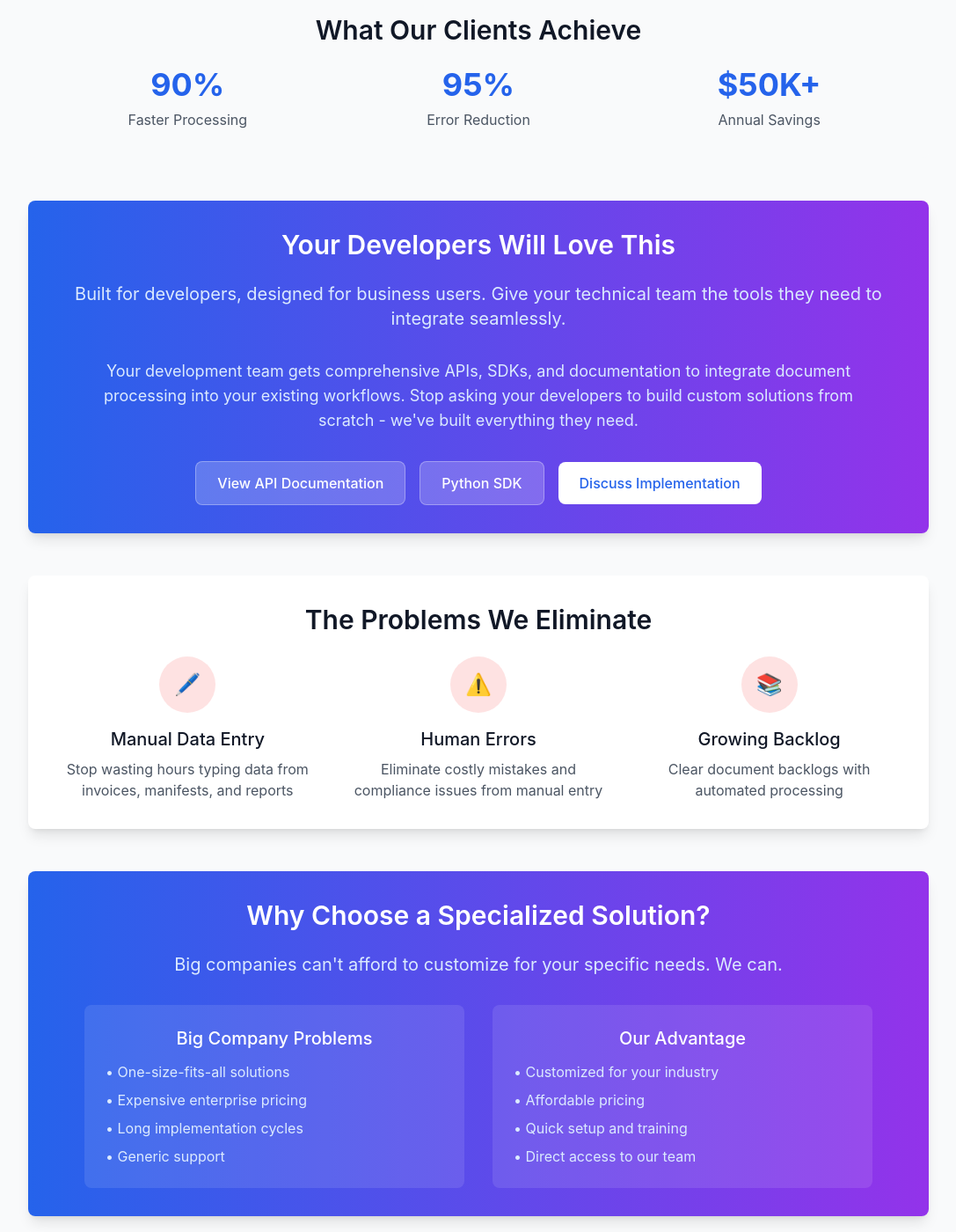
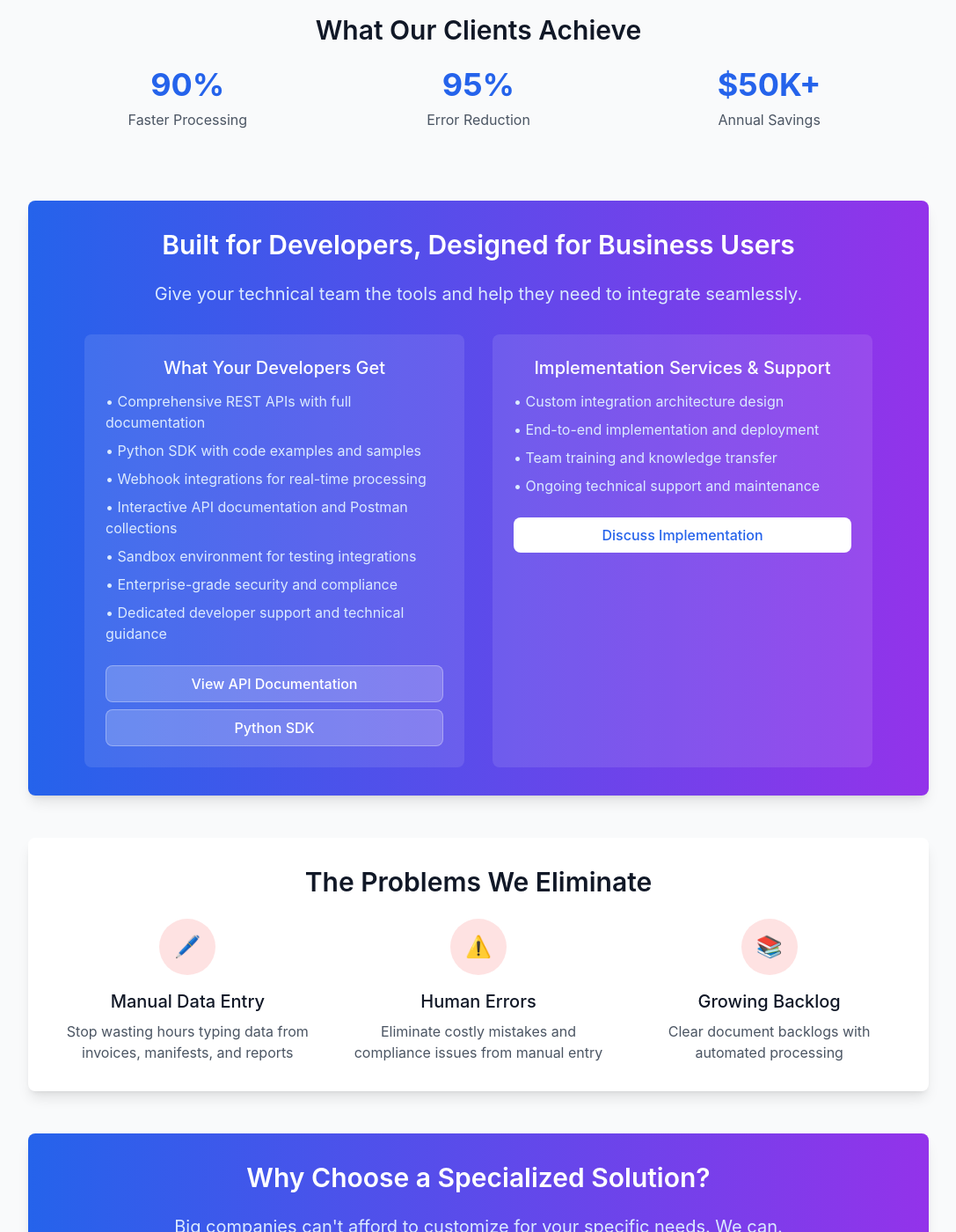
Before and after one commit to analytiq-hub/docrouter.github.io, a Jekyll site: the page built from index.md, in a window 1280 px wide and 1400 px high, scrolled down 854 px. Shown: the whole window at 88% size, without its empty margins (96-1183 px from the left). Built offline with Jekyll 4.4.1, drawn with Linux system fonts in a browser that asks for light colours; nearby versions of some CDN libraries; some of the changed text lies outside the part shown.

Commit message:
Revise technical section with two-box layout
- Split into 'What Your Developers Get' and 'Implementation Services & Support' boxes
- Match styling of 'Why Choose a Specialized Solution' section
- Left box: Lists technical resources (APIs, SDKs, documentation, etc.)
- Right box: Describes implementation services and support offerings
- Keep subhead 'Give your technical team the tools and help they need'
- Streamlined implementation services list per user edits

```diff
--- a/index.md
+++ b/index.md
@@ -57,27 +57,47 @@ title: "DocRouter - AI-Powered Document Processing"
     <!-- Technical Excellence Section -->
     <section class="bg-gradient-to-r from-blue-600 to-purple-600 rounded-lg shadow-lg p-8 mb-12">
         <div class="text-center">
-            <h2 class="text-3xl font-semibold text-white mb-6">Your Developers Will Love This</h2>
+            <h2 class="text-3xl font-semibold text-white mb-6">Built for Developers, Designed for Business Users</h2>
             <p class="text-xl text-blue-100 mb-8">
-                Built for developers, designed for business users. Give your technical team the tools they need to integrate seamlessly.
+                Give your technical team the tools and help they need to integrate seamlessly.
             </p>
-            <div class="max-w-4xl mx-auto">
-                <p class="text-lg text-blue-100 mb-8">
-                    Your development team gets comprehensive APIs, SDKs, and documentation to integrate document processing into your existing workflows. Stop asking your developers to build custom solutions from scratch - we've built everything they need.
-                </p>
-                <div class="flex flex-col sm:flex-row gap-4 justify-center items-center">
-                    <a href="{{ '/rest-api/' | relative_url }}"
-                       class="inline-block bg-white bg-opacity-20 hover:bg-opacity-30 text-white px-6 py-3 rounded-lg font-medium transition-all duration-200 border border-white border-opacity-30">
-                        View API Documentation
-                    </a>
-                    <a href="{{ '/python-sdk/' | relative_url }}"
-                       class="inline-block bg-white bg-opacity-20 hover:bg-opacity-30 text-white px-6 py-3 rounded-lg font-medium transition-all duration-200 border border-white border-opacity-30">
-                        Python SDK
-                    </a>
-                    <a href="javascript:void(0)" onclick="openCalendly()"
-                       class="inline-block bg-white text-blue-600 hover:bg-blue-50 px-6 py-3 rounded-lg font-medium transition-all duration-200">
-                        Discuss Implementation
-                    </a>
+            <div class="grid md:grid-cols-2 gap-8 max-w-4xl mx-auto">
+                <div class="bg-white bg-opacity-10 rounded-lg p-6">
+                    <h3 class="text-xl font-medium text-white mb-3">What Your Developers Get</h3>
+                    <ul class="text-blue-100 space-y-2 text-left">
+                        <li>• Comprehensive REST APIs with full documentation</li>
+                        <li>• Python SDK with code examples and samples</li>
+                        <li>• Webhook integrations for real-time processing</li>
+                        <li>• Interactive API documentation and Postman collections</li>
+                        <li>• Sandbox environment for testing integrations</li>
+                        <li>• Enterprise-grade security and compliance</li>
+                        <li>• Dedicated developer support and technical guidance</li>
+                    </ul>
+                    <div class="mt-6 flex flex-col gap-2">
+                        <a href="{{ '/rest-api/' | relative_url }}"
+                           class="inline-block bg-white bg-opacity-20 hover:bg-opacity-30 text-white px-4 py-2 rounded-lg font-medium transition-all duration-200 border border-white border-opacity-30 text-center">
+                            View API Documentation
+                        </a>
+                        <a href="{{ '/python-sdk/' | relative_url }}"
+                           class="inline-block bg-white bg-opacity-20 hover:bg-opacity-30 text-white px-4 py-2 rounded-lg font-medium transition-all duration-200 border border-white border-opacity-30 text-center">
+                            Python SDK
+                        </a>
+                    </div>
+                </div>
+                <div class="bg-white bg-opacity-10 rounded-lg p-6">
+                    <h3 class="text-xl font-medium text-white mb-3">Implementation Services & Support</h3>
+                    <ul class="text-blue-100 space-y-2 text-left">
+                        <li>• Custom integration architecture design</li>
+                        <li>• End-to-end implementation and deployment</li>
+                        <li>• Team training and knowledge transfer</li>
+                        <li>• Ongoing technical support and maintenance</li>
+                    </ul>
+                    <div class="mt-6">
+                        <a href="javascript:void(0)" onclick="openCalendly()"
+                           class="inline-block bg-white text-blue-600 hover:bg-blue-50 px-4 py-2 rounded-lg font-medium transition-all duration-200 w-full text-center">
+                            Discuss Implementation
+                        </a>
+                    </div>
                 </div>
             </div>
         </div>
@@ -142,34 +162,6 @@ title: "DocRouter - AI-Powered Document Processing"
             </div>
         </section>
 
-        <!-- Technical Excellence Section -->
-        <section class="bg-gradient-to-r from-blue-600 to-purple-600 rounded-lg shadow-lg p-8 mb-12">
-            <div class="text-center">
-                <h2 class="text-3xl font-semibold text-white mb-6">Technical Excellence, Implementation Support</h2>
-                <p class="text-xl text-blue-100 mb-8">
-                    Comprehensive APIs for your development team. Professional services when you need implementation expertise.
-                </p>
-                <div class="max-w-4xl mx-auto">
-                    <p class="text-lg text-blue-100 mb-8">
-                        We provide the technical foundation your team needs to build powerful document processing workflows. Our REST APIs, Python SDK, and webhook integrations offer complete programmatic control. For organizations without dedicated technical resources, our implementation services team becomes an extension of your team, handling everything from architecture design to deployment and training.
-                    </p>
-                    <div class="flex flex-col sm:flex-row gap-4 justify-center items-center">
-                        <a href="{{ '/rest-api/' | relative_url }}"
-                           class="inline-block bg-white bg-opacity-20 hover:bg-opacity-30 text-white px-6 py-3 rounded-lg font-medium transition-all duration-200 border border-white border-opacity-30">
-                            View API Documentation
-                        </a>
-                        <a href="{{ '/python-sdk/' | relative_url }}"
-                           class="inline-block bg-white bg-opacity-20 hover:bg-opacity-30 text-white px-6 py-3 rounded-lg font-medium transition-all duration-200 border border-white border-opacity-30">
-                            Python SDK
-                        </a>
-                        <a href="javascript:void(0)" onclick="openCalendly()"
-                           class="inline-block bg-white text-blue-600 hover:bg-blue-50 px-6 py-3 rounded-lg font-medium transition-all duration-200">
-                            Discuss Implementation
-                        </a>
-                    </div>
-                </div>
-            </div>
-        </section>
 
         <!-- Featured Solutions - Above the Fold -->
         <section id="featured-solutions" class="bg-white rounded-lg shadow-lg p-8 mb-12">
```
